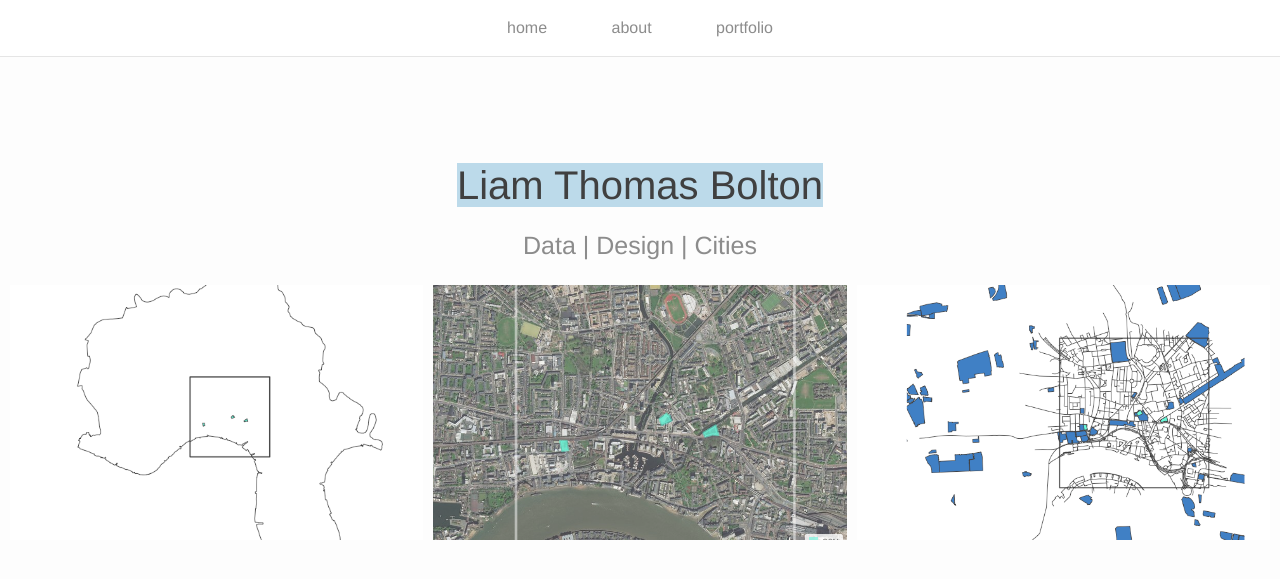
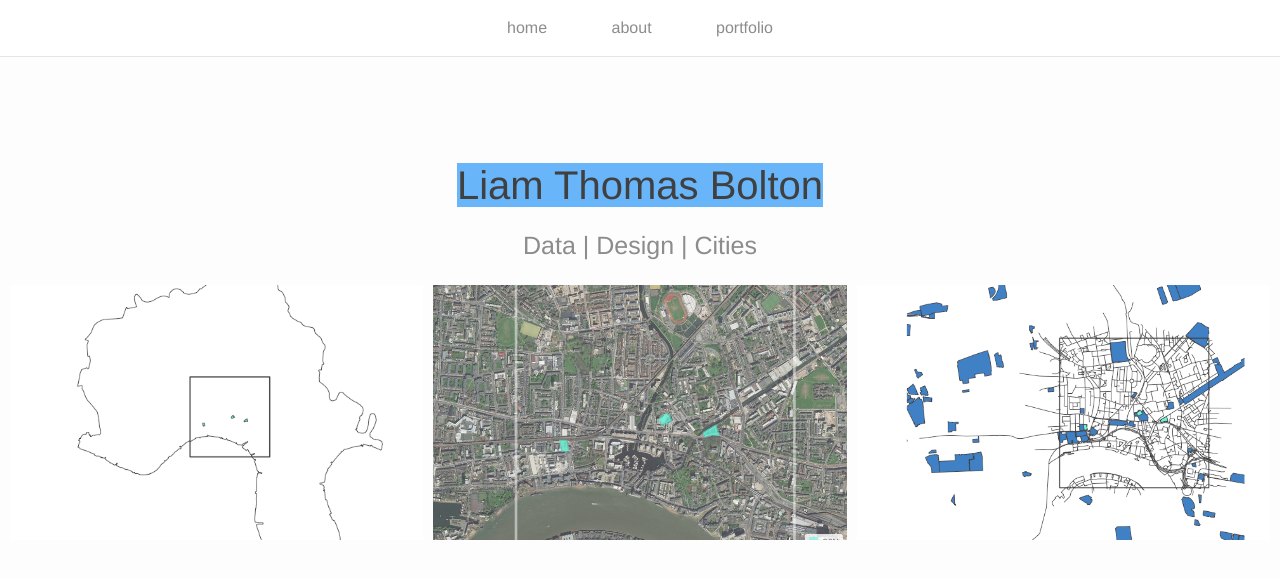
Before and after one commit to lbuk/portfolio-website, a Jekyll site: the page built from index.html, in a window 1280 px wide. Shown: the top 579 px of the page. Built offline with Jekyll 4.4.1, drawn with Linux system fonts in a browser that asks for light colours; nearby versions of some CDN libraries; the list of posts is cut into pages by our own code.

Commit message:
Update index.html

```diff
--- a/index.html
+++ b/index.html
@@ -4,12 +4,12 @@ layout: default
 <div class="header-bar">
   <br/>
   <br/>
-  <h1><span style="background-color: #a6cee3">Liam Thomas Bolton</span></h1>
+  <h1><span style="background-color: #369cf7">Liam Thomas Bolton</span></h1>
   <h2>Data | Design | Cities</h2>
 	<div class="img_row">
-	<img class="col one" src="{{ site.baseurl }}/img/limehouse_osm_borough.png" alt="" title=""/>
-	<img class="col one" src="{{ site.baseurl }}/img/limehouse_osm_satellite_map.png" alt="" title=""/>
-	<img class="col one" src="{{ site.baseurl }}/img/limehouse_osm_nlud_map.png" alt="" title=""/>
+	<img class="col one" src="{{ site.baseurl }}/img/limehouse_osm_borough.png" alt="" class="responsive" title=""/>
+	<img class="col one" src="{{ site.baseurl }}/img/limehouse_osm_satellite_map.png" alt="" class="responsive" title=""/>
+	<img class="col one" src="{{ site.baseurl }}/img/limehouse_osm_nlud_map.png" alt="" class="responsive" title=""/>
 </div>
   <br/>
 </div>
```
